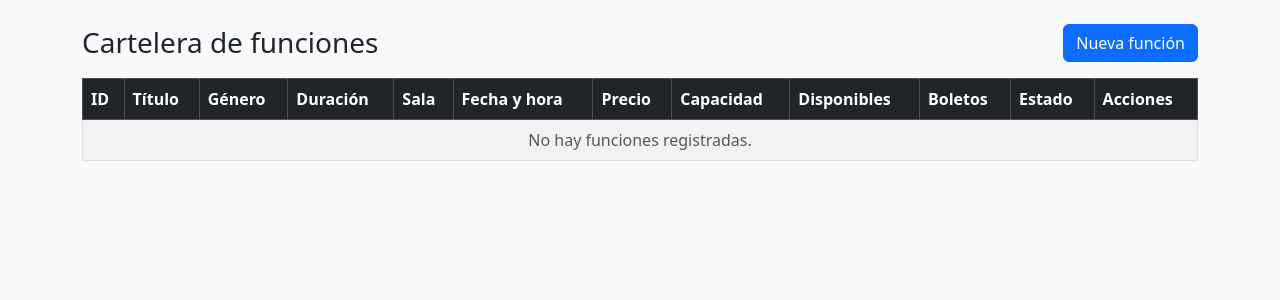
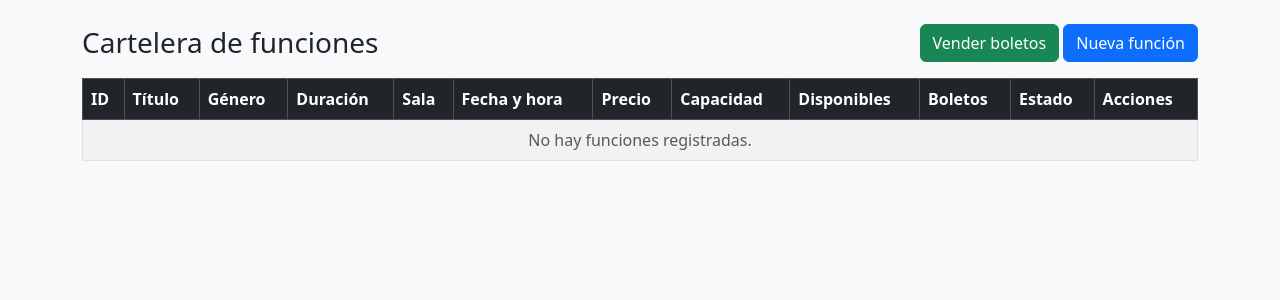
Before and after one commit to LisandroVillegas/cinetickets, a Laravel app: page /funciones in a window 1280 px wide. Shown: the part 56-356 px from the top of the page. Run offline with Laravel 10, Linux system fonts and the light colour scheme; data that the repository does not hold is empty.

Commit message:
Agrega boton para vender boletos en cartelera

```diff
--- a/resources/views/funciones/index.blade.php
+++ b/resources/views/funciones/index.blade.php
@@ -4,9 +4,21 @@
 
 @section('contenido')
     <div class="d-flex justify-content-between align-items-center mb-3">
-        <h1 class="h3 mb-0">Cartelera de funciones</h1>
-        <a href="{{ route('funciones.create') }}" class="btn btn-primary">Nueva función</a>
+    <h1 class="h3 mb-0">Cartelera de funciones</h1>
+
+    <div>
+        <a href="{{ route('ventas.create') }}" class="btn btn-success">
+            <i class="fas fa-ticket-alt"></i> Vender boletos
+        </a>
+
+        <a href="{{ route('funciones.create') }}" class="btn btn-primary">
+            <i class="fas fa-plus"></i> Nueva función
+        </a>
     </div>
+</div>
+
+
+
 
     <div class="table-responsive">
         <table class="table table-striped table-bordered align-middle bg-white">
```
